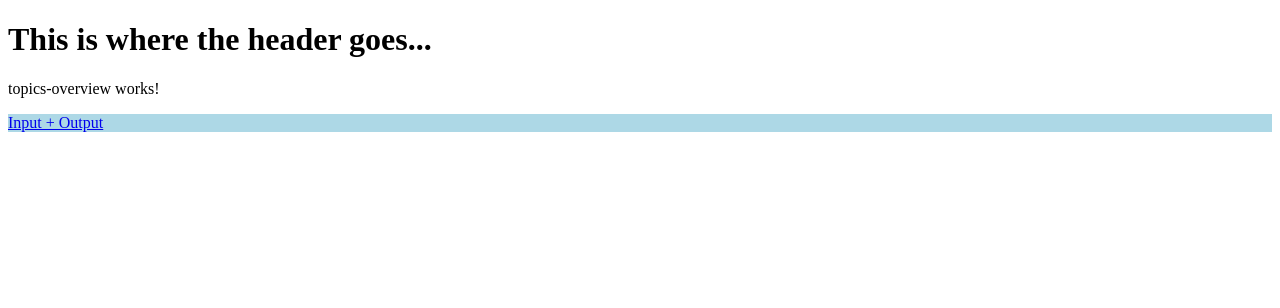
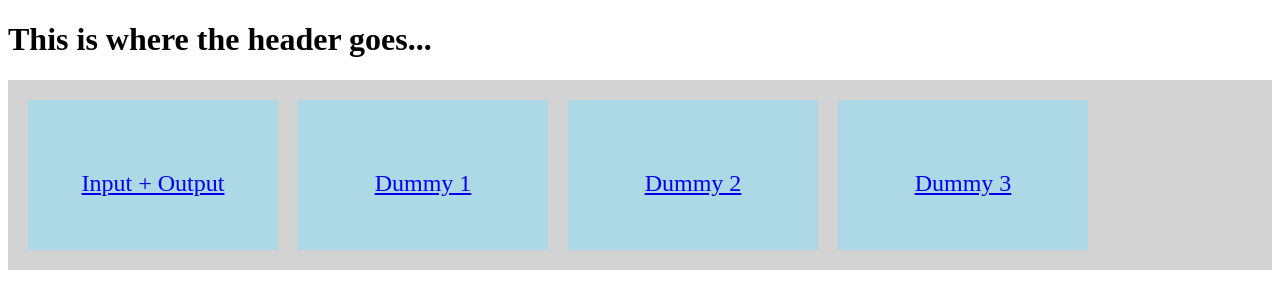
Before and after one commit to Aeddi13/AngularLearnspace, an Angular app: page /topics in a window 1280 px wide. Shown: the top 308 px of the page. Built offline with nearby package versions, Linux system fonts and the light colour scheme.

Commit message:
feat: added styling for topics overview

```diff
--- a/src/app/topics-overview/topics-overview.component.html
+++ b/src/app/topics-overview/topics-overview.component.html
@@ -1,6 +1,9 @@
-<p>topics-overview works!</p>
-<div>
-    <div class="topic" *ngFor="let topic of Topics">
-        <a [routerLink]="topic.routePath" routerLinkActive="active">{{topic.name}}</a>
+<div class="flex-container">
+    <div *ngFor="let topic of Topics">
+        <a  [routerLink]="topic.routePath" routerLinkActive="active">
+            <div class="topic" >
+                <p>{{topic.name}}</p>
+            </div>
+        </a>
     </div>
 </div>
--- a/src/app/topics-overview/topics-overview.component.scss
+++ b/src/app/topics-overview/topics-overview.component.scss
@@ -1,3 +1,19 @@
 .topic {
     background-color: lightblue;
+    margin: 10px;
+    width: 250px;
+    height: 150px;
 }
+
+.topic p {
+    margin: auto;
+    padding: 70px 0;
+    text-align: center;
+    font-size: x-large;
+}
+
+.flex-container {
+    display: flex;
+    background-color: lightgray;
+    padding: 10px;
+  }
--- a/src/app/topics-overview/topics-overview.component.ts
+++ b/src/app/topics-overview/topics-overview.component.ts
@@ -10,9 +10,22 @@
 
   ngOnInit() {
   }
+
   Topics: Topic[] = [{
     name: "Input + Output",
     routePath: "/inputoutput"
+  },
+  {
+    name: "Dummy 1",
+    routePath: "/"
+  },
+  {
+    name: "Dummy 2",
+    routePath: "/"
+  },
+  {
+    name: "Dummy 3",
+    routePath: "/"
   }];
 
 }
```
